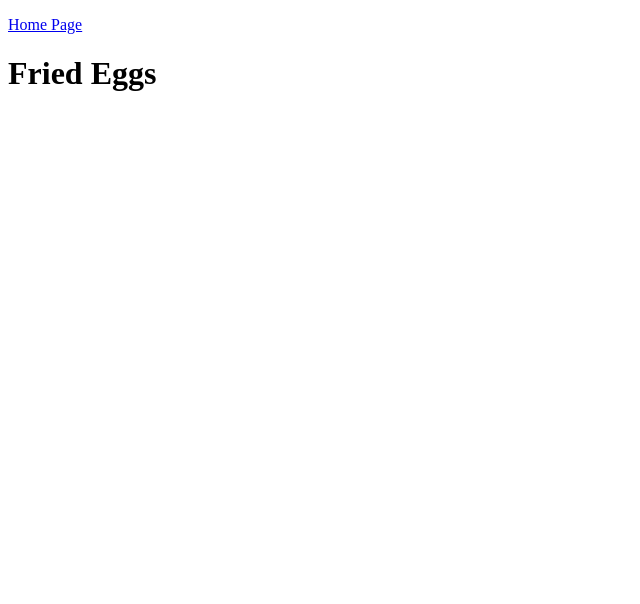
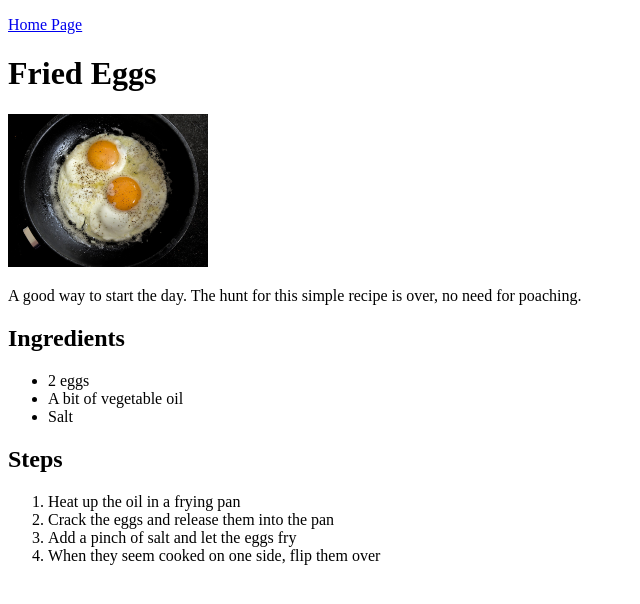
Before and after one commit to David-B-Dev/odin-recipes, a plain HTML site: page recipes/fried-eggs.html in a window 1280 px wide. Shown: the whole page, without its empty margins (0-640 px from the left). Drawn offline with Linux system fonts and the light colour scheme.

Commit message:
Complete the page for "Fried Eggs"

```diff
--- a/recipes/fried-eggs.html
+++ b/recipes/fried-eggs.html
@@ -9,5 +9,20 @@
   <body>
     <p><a href="../index.html">Home Page</a></p>
     <h1>Fried Eggs</h1>
+    <img src="../images/fried-eggs.jpg" width=200>
+    <p>A good way to start the day. The hunt for this simple recipe is over, no need for poaching.</p>
+    <h2>Ingredients</h2>
+    <ul>
+      <li>2 eggs</li>
+      <li>A bit of vegetable oil</li>
+      <li>Salt</li>
+    </ul>
+    <h2>Steps</h2>
+    <ol>
+      <li>Heat up the oil in a frying pan</li>
+      <li>Crack the eggs and release them into the pan</li>
+      <li>Add a pinch of salt and let the eggs fry</li>
+      <li>When they seem cooked on one side, flip them over</li>
+    </ol>
   </body>
 </html>
```
Also changed, not shown: LICENSE.txt, images/fried-eggs.jpg (added).
